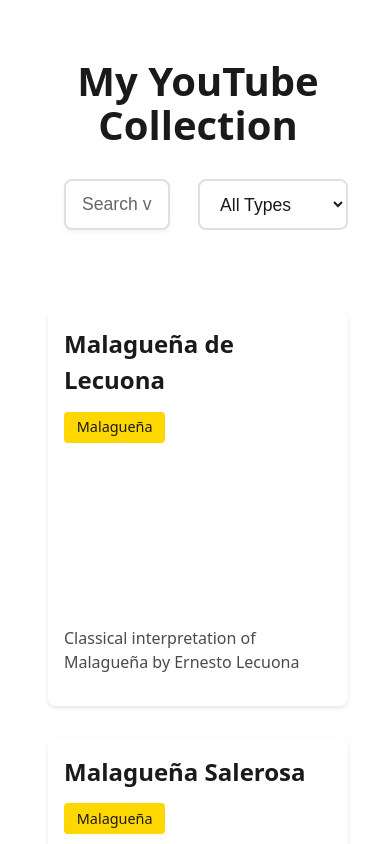
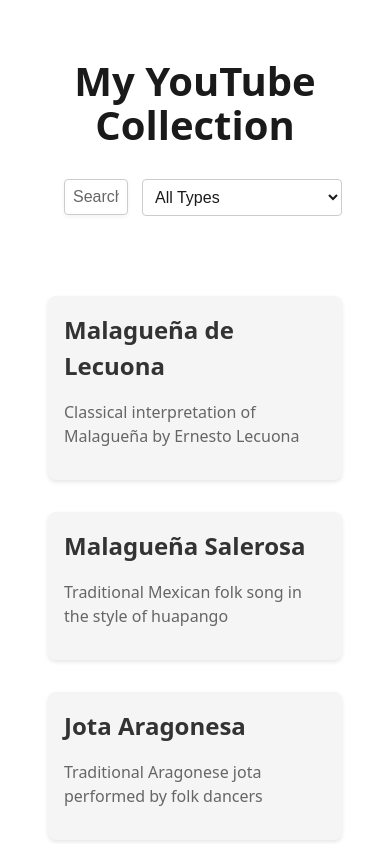
Before and after one commit to Jordi-llorca/jacpv-web-videos-ball, a React (Vite) app: page / in a window 390 px wide. Shown: the top 844 px of the page. Built offline with nearby package versions, Linux system fonts and the light colour scheme.

Commit message:
Fix video display and add responsive styles

```diff
--- a/package.json
+++ b/package.json
@@ -6,7 +6,7 @@
   "homepage": "https://jordillorca.github.io/jacpv-web-videos-ball/",
   "scripts": {
     "dev": "vite",
-    "build": "tsc -b && vite build",
+    "build": "tsc && vite build",
     "lint": "eslint .",
     "preview": "vite preview",
     "predeploy": "npm run build",
--- a/src/App.css
+++ b/src/App.css
@@ -22,6 +22,67 @@
   text-shadow: 1px 1px 0 rgba(255, 255, 255, 0.5);
 }
 
+.filters-container {
+  max-width: 800px;
+  margin: 0 auto 2rem auto;
+  padding: 0 1rem;
+  display: flex;
+  gap: 1rem;
+  justify-content: center;
+  flex-wrap: wrap;
+  align-items: center;
+}
+
+.search-container {
+  flex: 1;
+  max-width: 400px;
+  padding: 0 1rem;
+}
+
+.search-input {
+  width: 100%;
+  padding: 0.5rem;
+  font-size: 1rem;
+  border: 1px solid #ccc;
+  border-radius: 4px;
+  background-color: white;
+  color: #1a1a1a;
+  transition: all 0.2s ease;
+  box-shadow: 0 2px 4px rgba(0, 0, 0, 0.05);
+}
+
+.search-input:focus {
+  outline: none;
+  border-color: #646cff;
+  box-shadow: 0 0 0 3px rgba(100, 108, 255, 0.1);
+}
+
+.search-input::placeholder {
+  color: #666;
+}
+
+.type-filter {
+  min-width: 200px;
+}
+
+.type-select {
+  width: 100%;
+  padding: 0.5rem;
+  font-size: 1rem;
+  border: 1px solid #ccc;
+  border-radius: 4px;
+  background-color: white;
+  color: #1a1a1a;
+  cursor: pointer;
+  transition: all 0.2s ease;
+}
+
+.type-select:focus {
+  outline: none;
+  border-color: #646cff;
+  box-shadow: 0 0 0 3px rgba(100, 108, 255, 0.1);
+}
+
 .videos-container {
   display: grid;
   grid-template-columns: repeat(auto-fit, minmax(300px, 1fr));
@@ -30,7 +91,7 @@
 }
 
 .video-card {
-  background: white;
+  background: #f5f5f5;
   border-radius: 8px;
   padding: 1rem;
   box-shadow: 0 2px 4px rgba(0, 0, 0, 0.1);
@@ -38,7 +99,12 @@
 
 .video-card h2 {
   margin: 0 0 1rem 0;
-  color: #1a1a1a;
+  color: #333;
+}
+
+.video-card p {
+  margin-bottom: 1rem;
+  color: #666;
 }
 
 .video-container {
@@ -60,65 +126,6 @@
 .description {
   color: #4a4a4a;
   line-height: 1.5;
-}
-
-.filters-container {
-  max-width: 800px;
-  margin: 0 auto 2rem auto;
-  padding: 0 1rem;
-  display: flex;
-  gap: 3rem;
-  align-items: center;
-}
-
-.search-container {
-  max-width: 600px;
-  padding: 0 1rem;
-  flex: 1;
-}
-
-.search-input {
-  width: 100%;
-  padding: 0.8rem 1rem;
-  font-size: 1.1rem;
-  border: 2px solid #e0e0e0;
-  border-radius: 8px;
-  background-color: white;
-  color: #1a1a1a;
-  transition: all 0.2s ease;
-  box-shadow: 0 2px 4px rgba(0, 0, 0, 0.05);
-}
-
-.search-input:focus {
-  outline: none;
-  border-color: #646cff;
-  box-shadow: 0 0 0 3px rgba(100, 108, 255, 0.1);
-}
-
-.search-input::placeholder {
-  color: #666;
-}
-
-.type-filter {
-  min-width: 150px;
-}
-
-.type-select {
-  width: 100%;
-  padding: 0.8rem 1rem;
-  font-size: 1.1rem;
-  border: 2px solid #e0e0e0;
-  border-radius: 8px;
-  background-color: white;
-  color: #1a1a1a;
-  cursor: pointer;
-  transition: all 0.2s ease;
-}
-
-.type-select:focus {
-  outline: none;
-  border-color: #646cff;
-  box-shadow: 0 0 0 3px rgba(100, 108, 255, 0.1);
 }
 
 .video-type {
@@ -158,6 +165,17 @@
   background: white;
   border-radius: 8px;
   color: #666;
-  font-size: 1.1rem;
+  font-size: 1.2rem;
   box-shadow: 0 2px 4px rgba(0, 0, 0, 0.1);
 }
+
+@media (max-width: 768px) {
+  .videos-container {
+    grid-template-columns: 1fr;
+  }
+
+  .video-card iframe {
+    max-width: 100%;
+    height: auto;
+  }
+}
--- a/src/components/VideoCard.tsx
+++ b/src/components/VideoCard.tsx
@@ -20,14 +20,20 @@
     return <div>Invalid YouTube URL</div>;
   }
 
+  const opts = {
+    height: '390',
+    width: '640',
+    playerVars: {
+      autoplay: 0,
+      origin: window.location.origin,
+    },
+  };
+
   return (
     <div className="video-card">
       <h2>{video.title}</h2>
-      <span className={`video-type ${video.type}`}>{video.type}</span>
-      <div className="video-container">
-        <YouTube videoId={videoId} className="youtube-player" />
-      </div>
-      <p className="description">{video.description}</p>
+      <p>{video.description}</p>
+      <YouTube videoId={videoId} opts={opts} />
     </div>
   );
 };
--- a/src/components/VideoList.tsx
+++ b/src/components/VideoList.tsx
@@ -1,7 +1,7 @@
 import { useEffect, useState } from "react";
 import { VideoCard } from "./VideoCard";
 import type { Video } from "../types/Video";
-import { VideosJSON } from "../data/videos";
+import { VideosJSON } from "../data/videos.ts";
 
 export const VideoList = () => {
   const [videos, setVideos] = useState<Video[]>([]);
@@ -21,7 +21,6 @@
     const searchMatch =
       video.title.toLowerCase().includes(searchTerm.toLowerCase()) ||
       video.description.toLowerCase().includes(searchTerm.toLowerCase());
-
     const typeMatch = selectedType === "all" || video.type === selectedType;
     return searchMatch && typeMatch;
   });
```
Also changed, not shown: 5 other files (tests, documents, lock files or other folders).
